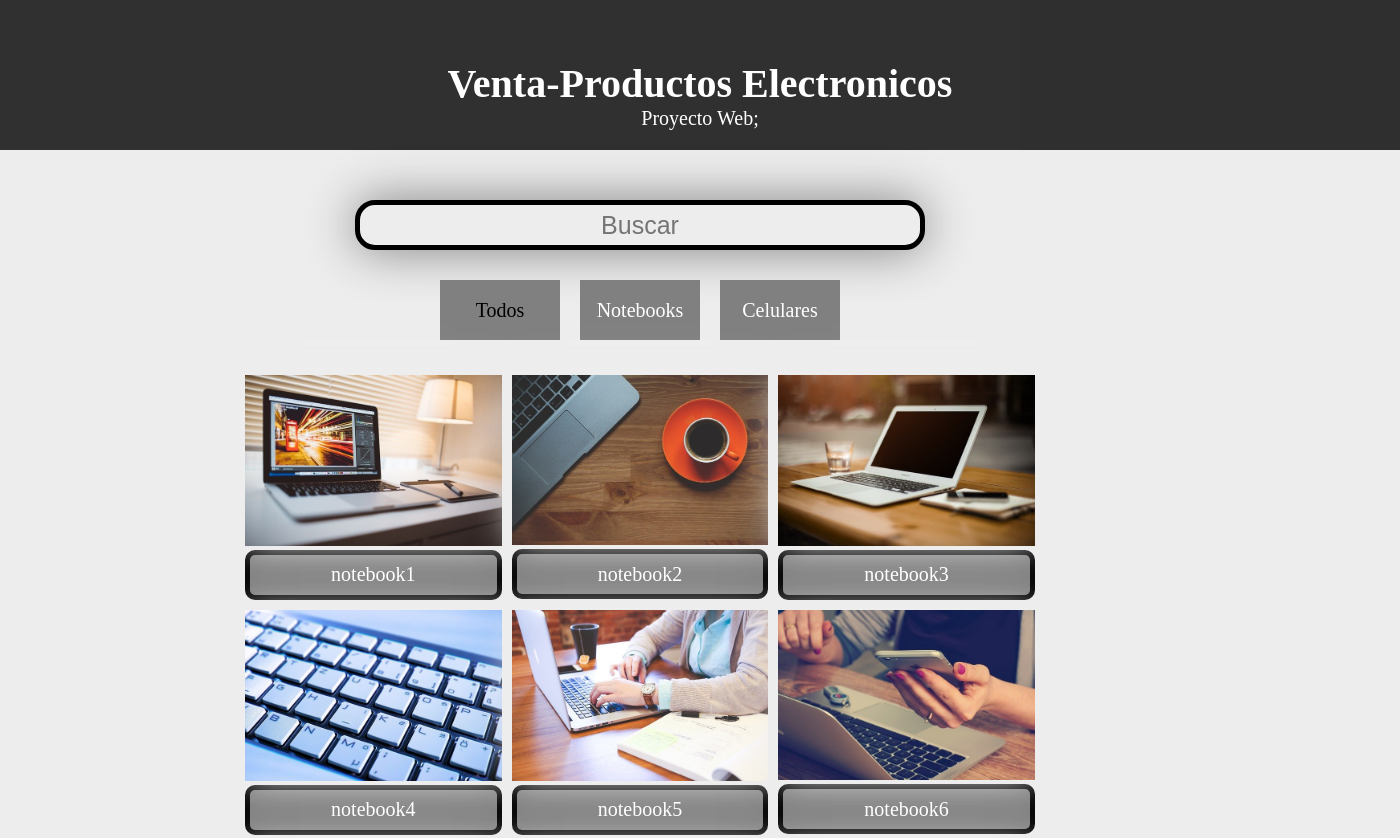
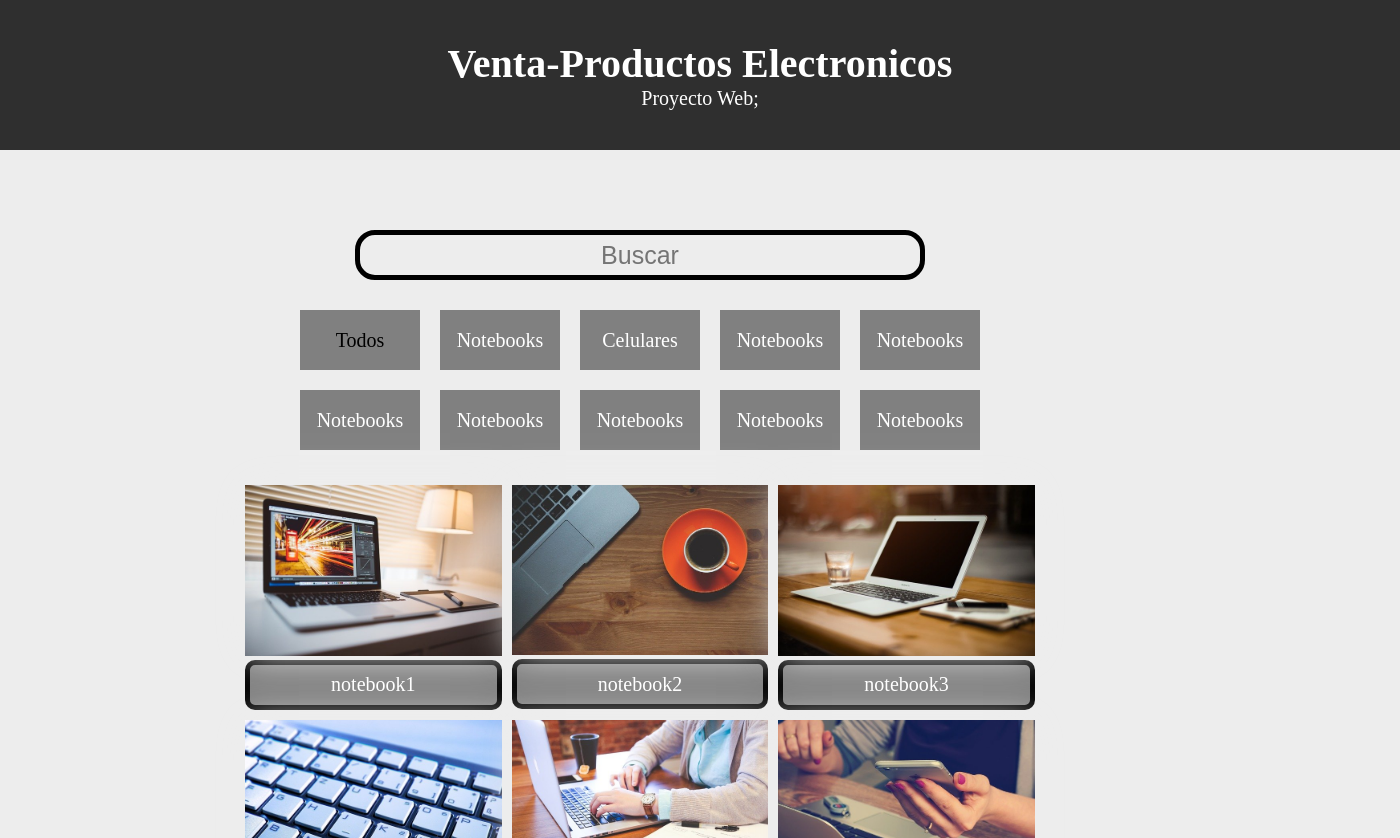
Before and after one commit to martinez022jose/Galeria-Productos-Electronicos, a plain HTML site: page index.html in a window 1280 px wide. Shown: the top 838 px of the page, 1400 px wide, since content can reach past the window. Drawn offline with Linux system fonts and the light colour scheme.

Commit message:
Modificamos header fijo a pantalla

```diff
--- a/estiloVentaProductosElectronicos.css
+++ b/estiloVentaProductosElectronicos.css
@@ -20,7 +20,7 @@ a{
 }
 /* Trabajando sobre el header*/
 .separador{
-	height:200px;
+	height:80px;
 }
 
 header .cajaLogo {
@@ -28,7 +28,10 @@ header .cajaLogo {
 	text-align: center;
 	padding: 60px;
 	background: rgba(0,0,0,0.8);
-	position: fixed;
+	display: flex;
+	justify-content: center;
+	align-items: center;
+	flex-direction: column;
 	width: 100%;
 	height: 30px;
 	z-index: 2;
@@ -65,7 +68,7 @@ header .cajaBusqueda .barraDeBusqueda{
 	border-radius: 20px;
 	width:70%;
 	height:40px;
-	box-shadow: 0px 0px 50px grey;
+
 }
 
  header .cajaCategorias{
--- a/index.html
+++ b/index.html
@@ -42,6 +42,20 @@
 					<a>
 				<a href="#" id="typeCategoria" class="item" data-etiqueta="celulares" >Celulares
 				    </a>
+				<a href="#" id="typeCategoria" class="item" data-etiqueta="notebooks">Notebooks
+					<a>
+				<a href="#" id="typeCategoria" class="item" data-etiqueta="notebooks">Notebooks
+					<a>
+				<a href="#" id="typeCategoria" class="item" data-etiqueta="notebooks">Notebooks
+					<a>
+				<a href="#" id="typeCategoria" class="item" data-etiqueta="notebooks">Notebooks
+					<a>
+			    <a href="#" id="typeCategoria" class="item" data-etiqueta="notebooks">Notebooks
+					<a>
+				<a href="#" id="typeCategoria" class="item" data-etiqueta="notebooks">Notebooks
+					<a>
+				<a href="#" id="typeCategoria" class="item" data-etiqueta="notebooks">Notebooks
+					<a>
 			</div>
 
 		</header>
@@ -57,7 +71,7 @@
 			<div class="cajaImagenes" id="cajaImagenes">
 
 				<div class="cajaItem">
-				        <img class="img" data-etiqueta="todos" data-categoria="notebooks"
+				        <img class="img" data-busqueda="notebook electronica" data-etiqueta="todos" data-categoria="notebooks"
 						 src="imagenes/notebook1.jpg">
 				    <p class="descripcion" data-categoria="notebooks">
 				    	notebook1
@@ -65,7 +79,7 @@
 				</div>
 
 				<div class="cajaItem">
-						<img  class="img" data-etiqueta="todo" data-categoria="notebooks"
+						<img  class="img" data-busqueda=" notebook electronica" data-etiqueta="todo" data-categoria="notebooks"
 						 src="imagenes/notebook2.jpg">
 						 <p class="descripcion" data-categoria="notebooks">
 						 	notebook2
--- a/inicioVentaProductosElectronicos.js
+++ b/inicioVentaProductosElectronicos.js
@@ -59,8 +59,21 @@ $(()=>{
                 imagenUnica.classList.remove('activoPantallaUnica');
 	    });
 
+		//Trabajamos sobre la barra de busqueda
+
+        var elementos = document.querySelectorAll('.cajaItem .img').getAttribute;
+        console.log(elementos);
+        /*
+        var barraBusqueda = document.getElementById('barraDeBusqueda');
+
+        barraBusqueda.addEventListener('input',(evento)=>{
+            var elemento = evento.target.value;
+
+            if($(''))
 
 
+        })
+	*/
 
 
 });
```
